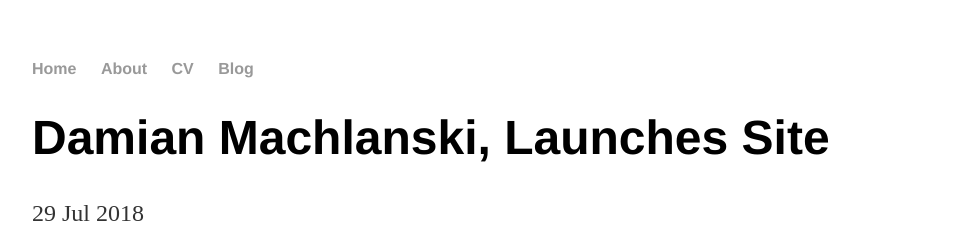
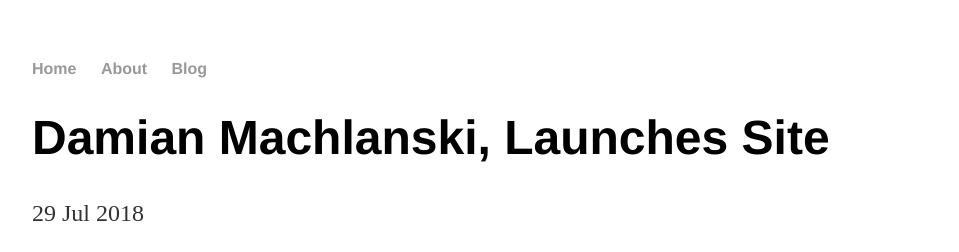
Before and after one commit to dmachlanski/dmachlanski.github.io, a Jekyll site: the page built from _posts/2018-07-29-damian-machlanski-site-launched.md, in a window 1280 px wide. Shown: the top 252 px of the page, without its empty margins (160-1119 px from the left). Built offline with Jekyll 4.4.1, drawn with Linux system fonts in a browser that asks for light colours.

Commit message:
Added about page

```diff
--- a/_layouts/default.html
+++ b/_layouts/default.html
@@ -10,7 +10,6 @@
     		<ul>
         		<li><a href="/">Home</a></li>
 	        	<li><a href="/about">About</a></li>
-        		<li><a href="/cv">CV</a></li>
         		<li><a href="/blog">Blog</a></li>
     		</ul>
 		</nav>
--- /dev/null
+++ b/about/index.html
@@ -0,0 +1,6 @@
+---
+layout: default
+title: About me
+---
+<h1>{{ page.title }}</h1>
+<p>Some text about me to write later.</p>
```
